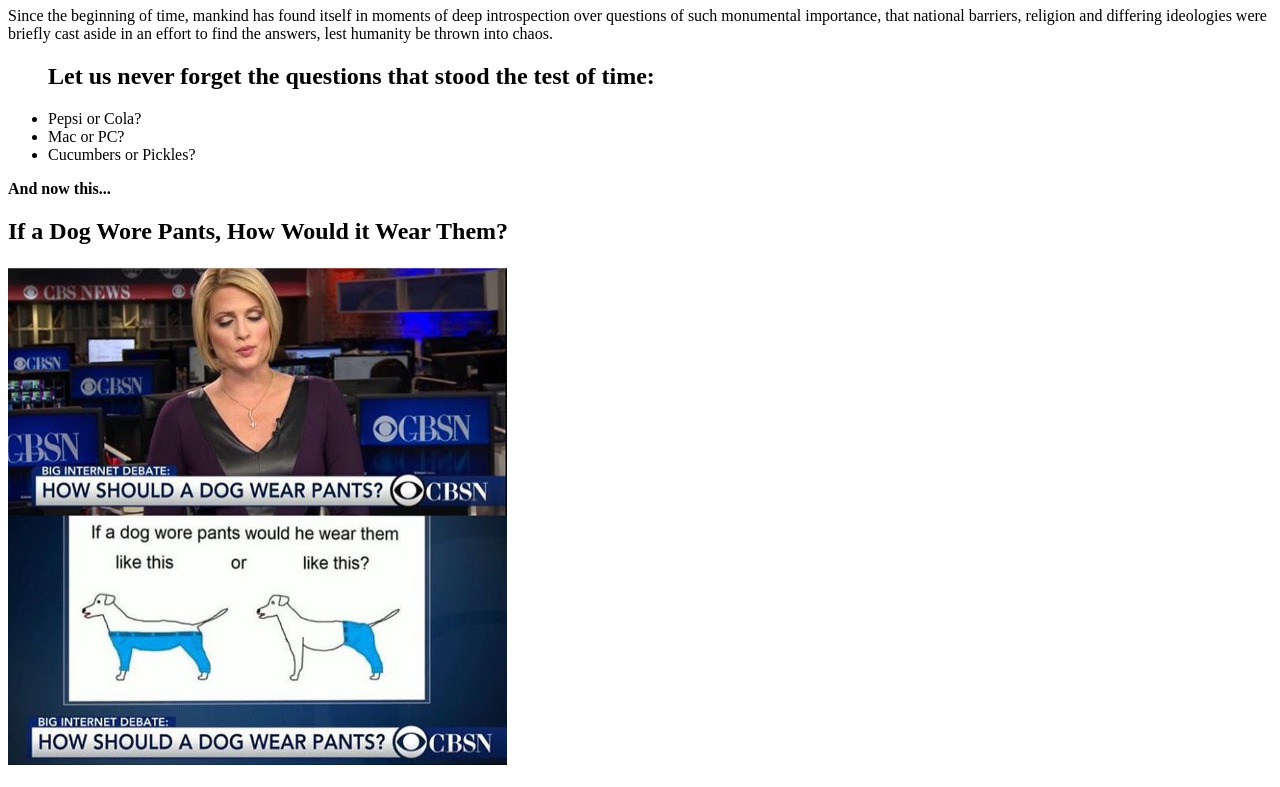
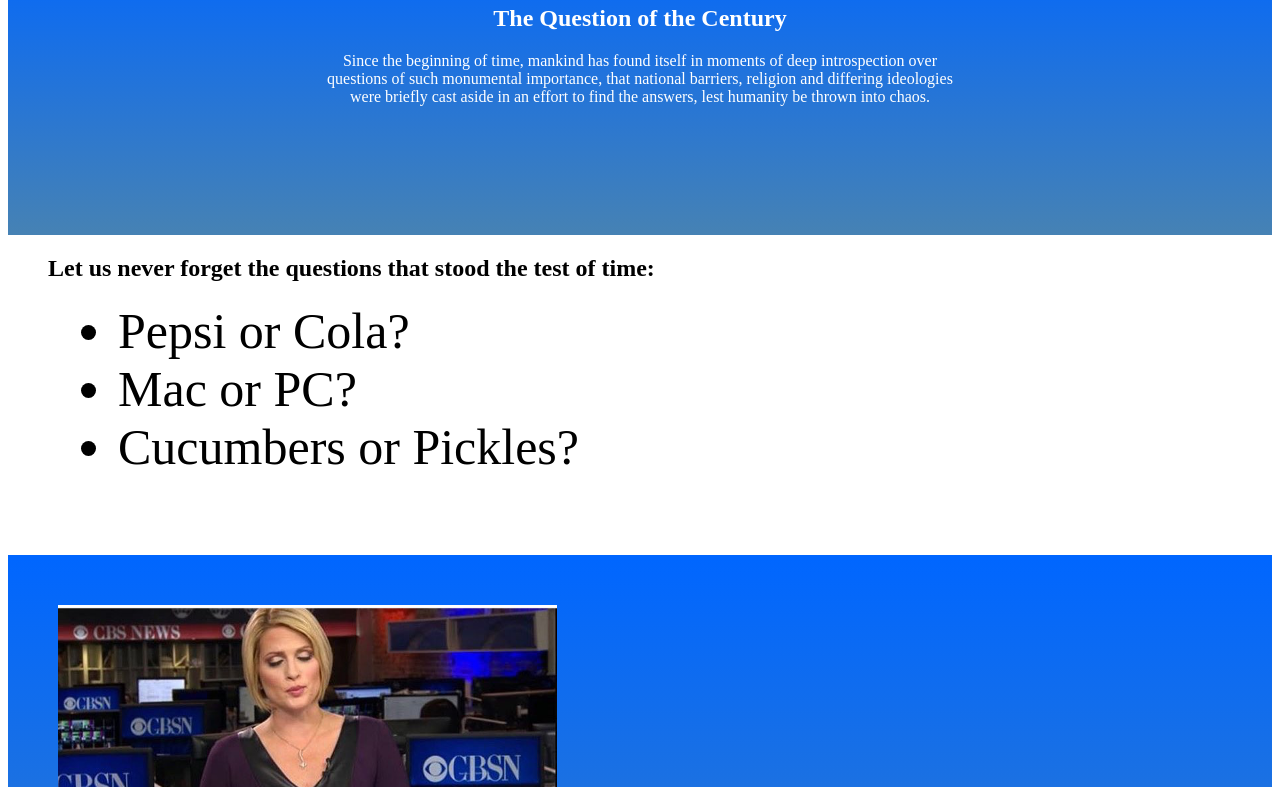
Before and after one commit to seanyboy49/seanyboy49.github.io2, a plain HTML site: page index.html in a window 1280 px wide. Shown: the part 73-860 px from the top of the page. Drawn offline with Linux system fonts and the light colour scheme.

Commit message:
Add to css file

```diff
--- a/index.html
+++ b/index.html
@@ -5,24 +5,29 @@
 		<link rel="stylesheet" type="text/css" href="sean_styles.css">
 	</head>
 	<body>
+	<section id="Introduction">
+		<div>
 			<h1>The Question of the Century</h1>
-
 			<p>
 				Since the beginning of time, mankind has found itself in moments of deep introspection over questions of such monumental importance, that national barriers, religion and differing ideologies were briefly cast aside in an effort to find the answers, lest humanity be thrown into chaos.
 			</p>
-	<ul>
+		</div>
+	</section>
+
+	<section id="List">
+	<ul id "UL">
 		<h2>Let us never forget the questions that stood the test of time:</h2>
-		<li>Pepsi or Cola?</li>
-		<li>Mac or PC?</li>
-		<li>Cucumbers or Pickles?</li>
+		<li class = "li">Pepsi or Cola?</li>
+		<li class = "li">Mac or PC?</li>
+		<li class = "li">Cucumbers or Pickles?</li>
 	</ul>
-	<p>
-		<b>And now this...</b>
-	</p>
-	<h2>If a Dog Wore Pants, How Would it Wear Them?</h2>
+	</section>
 
+<section id ="News">
+	<img id="Chart" src = "Dog_Pants.PNG" height = "500", width = "auto" alt = "Two dogs wearing pants"/>
+	<h2 id ="Question">Even covered by CBSN!</h2>
+</section>
 
-	<img src = "Dog_Pants.PNG" height = "500", width = "auto" alt = "Two dogs wearing pants"/>
 	<table border ="1">
 		<h1>All Legs or Back Legs?</h1>
 		<p>Let's examine the data...</p>
@@ -59,8 +64,8 @@
 		</tbody>
 	</table>
 <h3>The data show that back legs are the <b>CLEAR</b> winner.</h3>
-<p></p>
 
+<aside>
 	<p>
 		One of my favourite websites is <a href="http://9gag.com/">9gag</a>, a humourous image based website.
 	</p>
@@ -68,6 +73,7 @@
 		When I inspect the site, I see very familiar elements like embedded images and gifs, as well as alt attributes that describe the visual element.
 		I would like to learn more about how they rank the content of their page so that only the best content gets pushed to the top. A friend and I had an idea of making a 9gag or imgur type website but only for science related content. We wanted to pull content directly from IFLS and science subreddits and allow people to upvote content into a personalized feed.
 	</p>
+</aside>
 	</body>
 
 <footer><a href="gif.html">What's this? You should totally click on it...</a></footer>
--- a/sean_styles.css
+++ b/sean_styles.css
@@ -3,19 +3,49 @@
   min-width: 520px;
 }
 
+#Introduction {
+	background: -webkit-linear-gradient(top, #0066FF	, #4682B4);
+	height: 300px;
+	text-align: center;
+	width: 100%;
+}
+#Introduction >div {
+	padding-left: 25%;
+	padding-right: 25%;
+	padding-top: 50px;
+	font-family: futura;
+	font-weight: light;
+	color: white;
+}
+#List {
+	height: 300px;
+	width: 100%;
+}
+.li {
+	font-size: 50px;
+	margin-left: 70px;
+}
+
+#News {
+	background: -webkit-linear-gradient(top, #0066FF, #4682B4);
+	width: 100%;
+	height: 600px;
+
+}
+	#Question {
+		display: inline-block;
+		vertical-align: top;
+		padding-top: 50px;
+		font-family: futura;
+		font-size: 75px;
+	}
+
+	#Chart {
+		display: inline-block;
+		vertical-align: center;
+		padding: 50px;
+	}
+
 aside {
 	max-width: 600px;
 	min-width: 520px;
-}
-
-section h2.Question {
-	display: inline-block;
-	vertical-align: top;
-}
-
-.Chart {
-	display: inline-block;
-	vertical-align: top;
-	float: right;
-	background-color: blue;
-}
```
Lines whose indentation alone changed are shown as unchanged.
